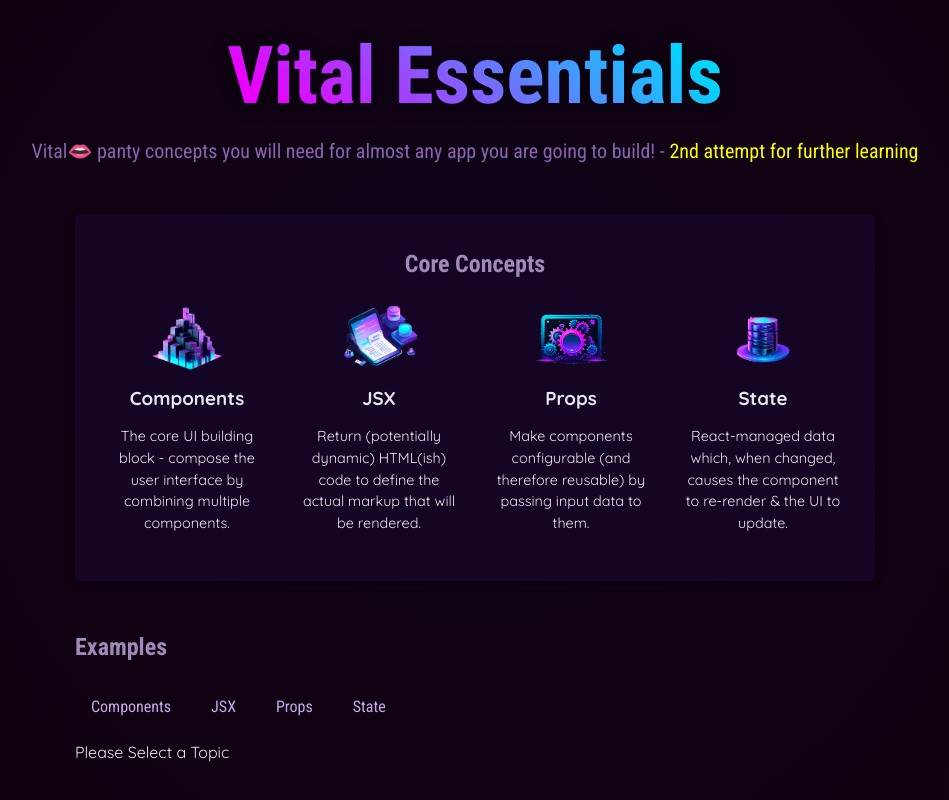
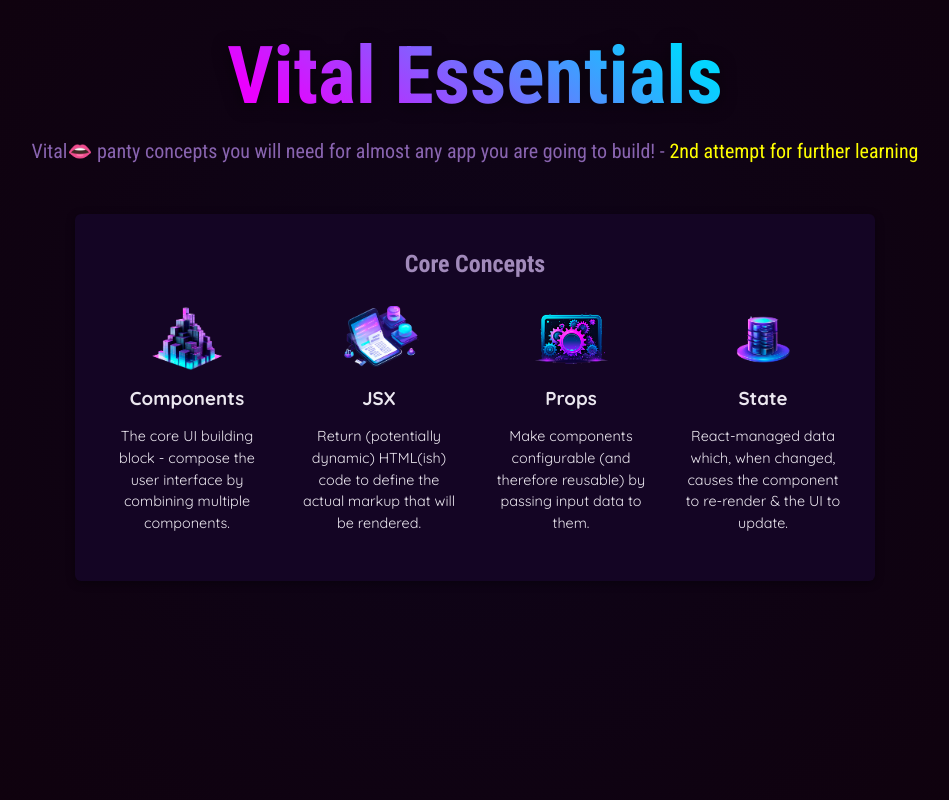
Before and after one commit to kachraz/practiceURS3-3, a React (Vite) app: page / in a window 1280 px wide. Shown: the part 272-1072 px from the top of the page, without its empty margins (165-1114 px from the left). Built offline with nearby package versions, Linux system fonts and the light colour scheme.

Commit message:
👩‍🦰 3rd Try

```diff
--- a/src/App.jsx
+++ b/src/App.jsx
@@ -1,10 +1,8 @@
 import { useState } from "react";
 
-import { CORE_CONCEPTS } from "./data";
-import Header from "./comp/Header/Header";
-import CoreConcept from "./comp/CoreCo/CoreCo";
-import TabButton from "./comp/TabComponents/TabButton.";
-import { EXAMPLES } from "./comp/TabComponents/data-with-example.js";
+import CoreConcepts from "./comp/CoreConcepts.jsx";
+import Header from "./comp/Header/Header.jsx";
+import Examples from "./comp/Examples.jsx";
 
 // -------------------
 
@@ -13,72 +11,12 @@ import { EXAMPLES } from "./comp/TabComponents/data-with-example.js";
 // Header Function
 
 function App() {
-  const [selectedTopic, setSelectedTopic] = useState();
-
-  function handleSelect(selectedButton) {
-    //
-    setSelectedTopic(selectedButton);
-    console.log(selectedTopic);
-  }
-
-  console.log("APP Executing");
-
-  let tabContent = <p> Please Select a Topic</p>;
-  if (selectedTopic) {
-    tabContent = (
-      <div id="tab-content">
-        <h3>{EXAMPLES[selectedTopic].title}</h3>
-        <p>{EXAMPLES[selectedTopic].description}</p>
-        <pre>
-          <code>{EXAMPLES[selectedTopic].code}</code>
-        </pre>
-      </div>
-    );
-  }
-
   return (
     <>
       <Header />
       <main>
-        <section id="core-concepts">
-          <h2>Core Concepts</h2>
-
-          <ul>
-            {CORE_CONCEPTS.map((conceptItem) => (
-              <CoreConcept key={conceptItem.title} {...conceptItem} />
-            ))}
-          </ul>
-        </section>
-        <section id="examples">
-          <h2>Examples</h2>
-          <menu>
-            <TabButton
-              isSelected={selectedTopic === "components"}
-              onSelect={() => handleSelect("components")}
-            >
-              Components
-            </TabButton>
-            <TabButton
-              isSelected={selectedTopic === "jsx"}
-              onSelect={() => handleSelect("jsx")}
-            >
-              JSX
-            </TabButton>
-            <TabButton
-              isSelected={selectedTopic === "props"}
-              onSelect={() => handleSelect("props")}
-            >
-              Props
-            </TabButton>
-            <TabButton
-              isSelected={selectedTopic === "state"}
-              onSelect={() => handleSelect("state")}
-            >
-              State
-            </TabButton>
-          </menu>
-          {tabContent}
-        </section>
+        <CoreConcepts />
+        <Examples />
       </main>
     </>
   );
--- /dev/null
+++ b/src/comp/CoreConcepts.jsx
@@ -0,0 +1,15 @@
+import CoreConcept from "./CoreCo/CoreCo.jsx";
+import { CORE_CONCEPTS } from "../data";
+
+export default function CoreConcepts() {
+  return (
+    <section id="core-concepts">
+      <h2>Core Concepts</h2>
+      <ul>
+        {CORE_CONCEPTS.map((conceptItem) => (
+          <CoreConcept key={conceptItem.title} {...conceptItem} />
+        ))}
+      </ul>
+    </section>
+  );
+}
--- /dev/null
+++ b/src/comp/Examples.jsx
@@ -0,0 +1,59 @@
+import { useState } from "react";
+import { EXAMPLES } from "./TabComponents/data-with-example.js";
+import TabButton from "./TabComponents/TabButton.jsx";
+
+export default function Examples() {
+  const [selectedTopic, setSelectedTopic] = useState();
+
+  function handleSelect(selectedButton) {
+    //
+    setSelectedTopic(selectedButton);
+    console.log(selectedTopic);
+  }
+
+  console.log("APP Executing");
+
+  let tabContent = <p> Please Select a Topic</p>;
+  if (selectedTopic) {
+    tabContent = (
+      <div id="tab-content">
+        <h3>{EXAMPLES[selectedTopic].title}</h3>
+        <p>{EXAMPLES[selectedTopic].description}</p>
+        <pre>
+          <code>{EXAMPLES[selectedTopic].code}</code>
+        </pre>
+      </div>
+    );
+  }
+
+  <section id="examples">
+    <h2>Examples</h2>
+    <menu>
+      <TabButton
+        isSelected={selectedTopic === "components"}
+        onSelect={() => handleSelect("components")}
+      >
+        Components
+      </TabButton>
+      <TabButton
+        isSelected={selectedTopic === "jsx"}
+        onSelect={() => handleSelect("jsx")}
+      >
+        JSX
+      </TabButton>
+      <TabButton
+        isSelected={selectedTopic === "props"}
+        onSelect={() => handleSelect("props")}
+      >
+        Props
+      </TabButton>
+      <TabButton
+        isSelected={selectedTopic === "state"}
+        onSelect={() => handleSelect("state")}
+      >
+        State
+      </TabButton>
+    </menu>
+    {tabContent}
+  </section>;
+}
```
Also changed, not shown: src/comp/TabComponents/TabButton.jsx (renamed from src/comp/TabComponents/TabButton..jsx).
